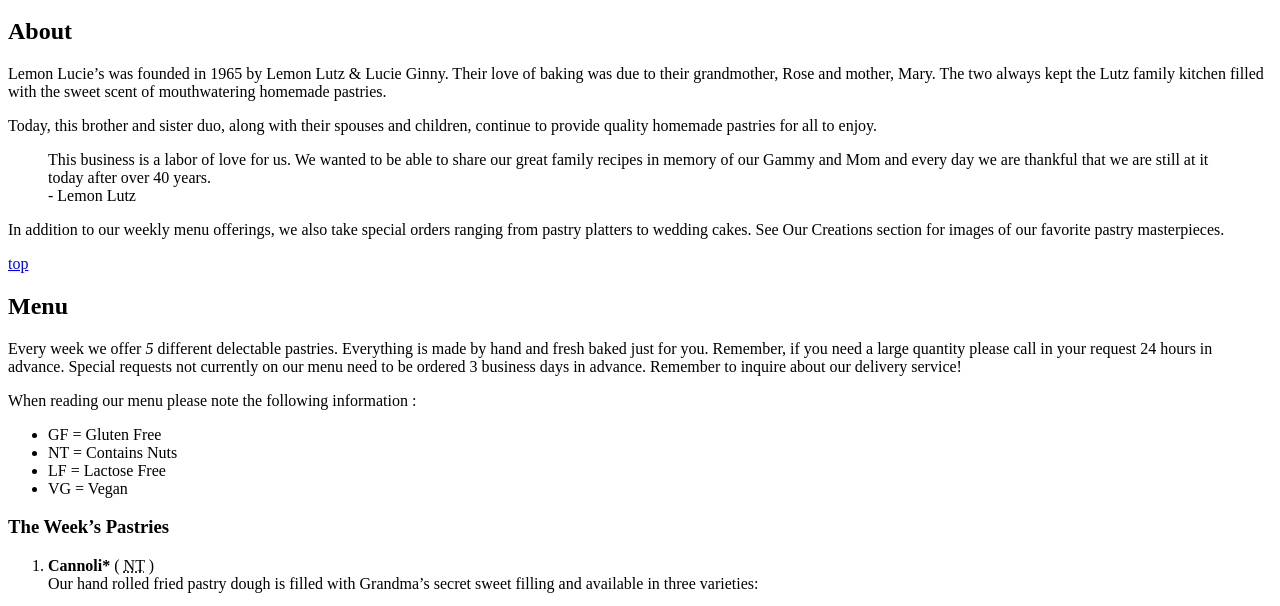
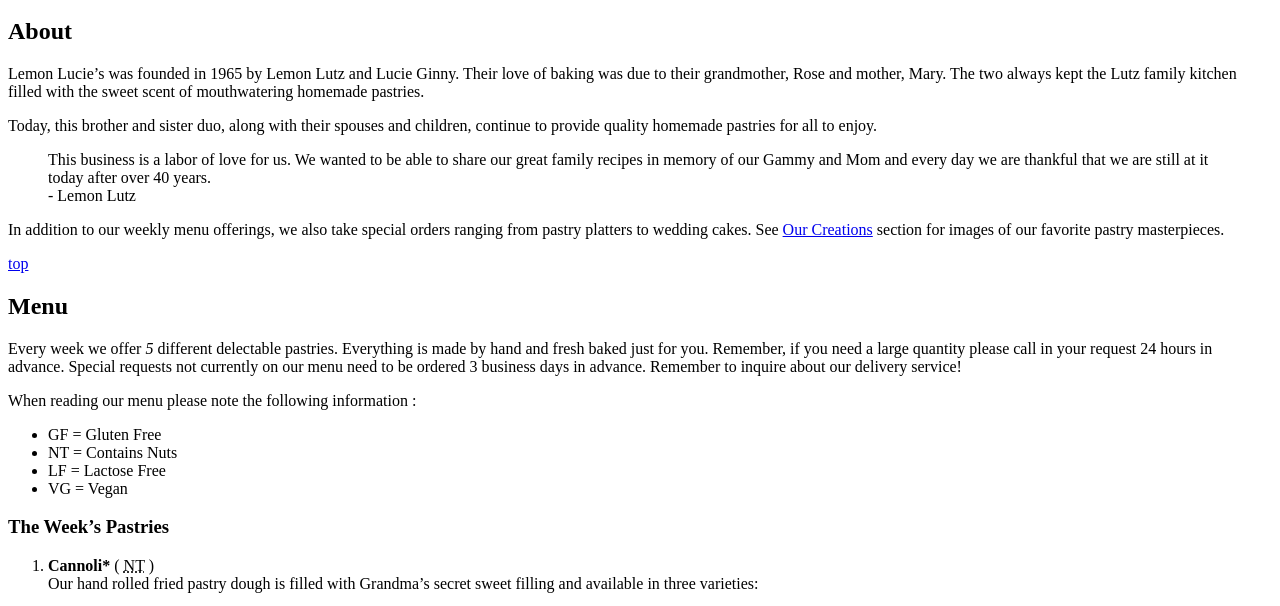
Before and after one commit to Animdy/DWS1, a plain HTML site: page Week01_ProjectOne/index.html in a window 1280 px wide. Shown: the part 154-760 px from the top of the page. Drawn offline with Linux system fonts and the light colour scheme.

Commit message:
2 Type corrections and global link addition

```diff
--- a/Week01_ProjectOne/index.html
+++ b/Week01_ProjectOne/index.html
@@ -18,7 +18,7 @@
 
 		<h2 id="about">About</h2>
 
-		<p>Lemon Lucie’s was founded in 1965 by Lemon Lutz & Lucie Ginny. Their love of baking was due to their grandmother, Rose and mother, Mary. The two always kept the Lutz family kitchen filled with the sweet scent of mouthwatering homemade pastries.</p>
+		<p>Lemon Lucie’s was founded in 1965 by Lemon Lutz and Lucie Ginny. Their love of baking was due to their grandmother, Rose and mother, Mary. The two always kept the Lutz family kitchen filled with the sweet scent of mouthwatering homemade pastries.</p>
 
 		<p>Today, this brother and sister duo, along with their spouses and children, continue to provide quality homemade pastries for all to enjoy.</p>
 
@@ -26,7 +26,7 @@
 		<footer>- Lemon Lutz </footer>
 		</blockquote>
 
-		<p>In addition to our weekly menu offerings, we also take special orders ranging from pastry platters to wedding cakes. See Our Creations section for images of our favorite pastry masterpieces.</p>
+		<p>In addition to our weekly menu offerings, we also take special orders ranging from pastry platters to wedding cakes. See <a href="#photos">Our Creations</a> section for images of our favorite pastry masterpieces.</p>
 
 <a href="#top">top</a>
 
@@ -141,7 +141,7 @@
 				alt="Creme filled cake topped with fresh strawberries and blueberries."
 				width="150"
 				height="150" /> </a>
-			<figcaption>A seasonal spring cake topped with the fresh local berries.
+			<figcaption>A seasonal spring cake topped with the freshest local berries.
 			<br> <a href="http://commons.wikimedia.org/wiki/File:Cake_(2).jpg"
 			target="_blank">
 			Photo Credit: Janine</a></figcaption>
```
